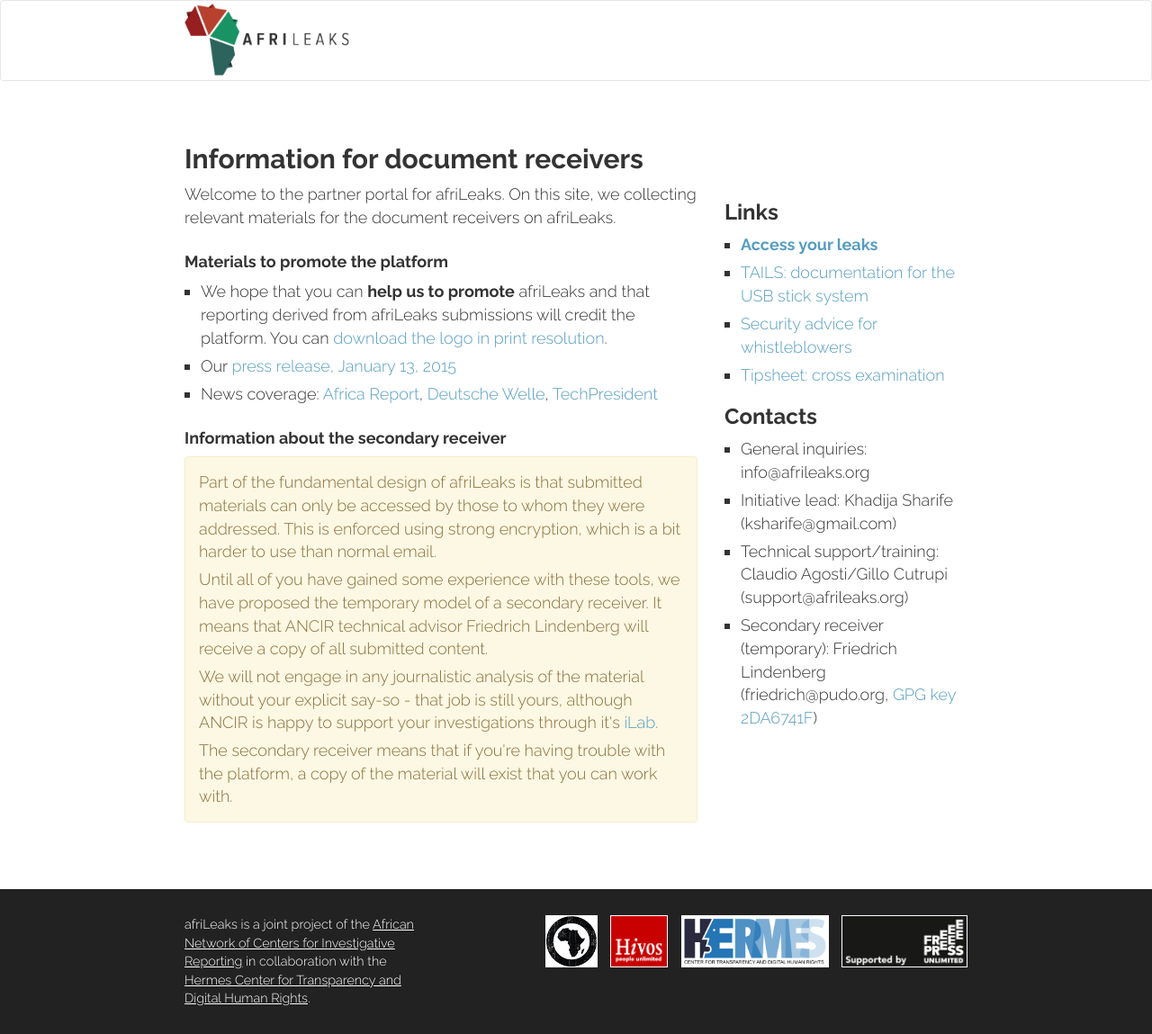
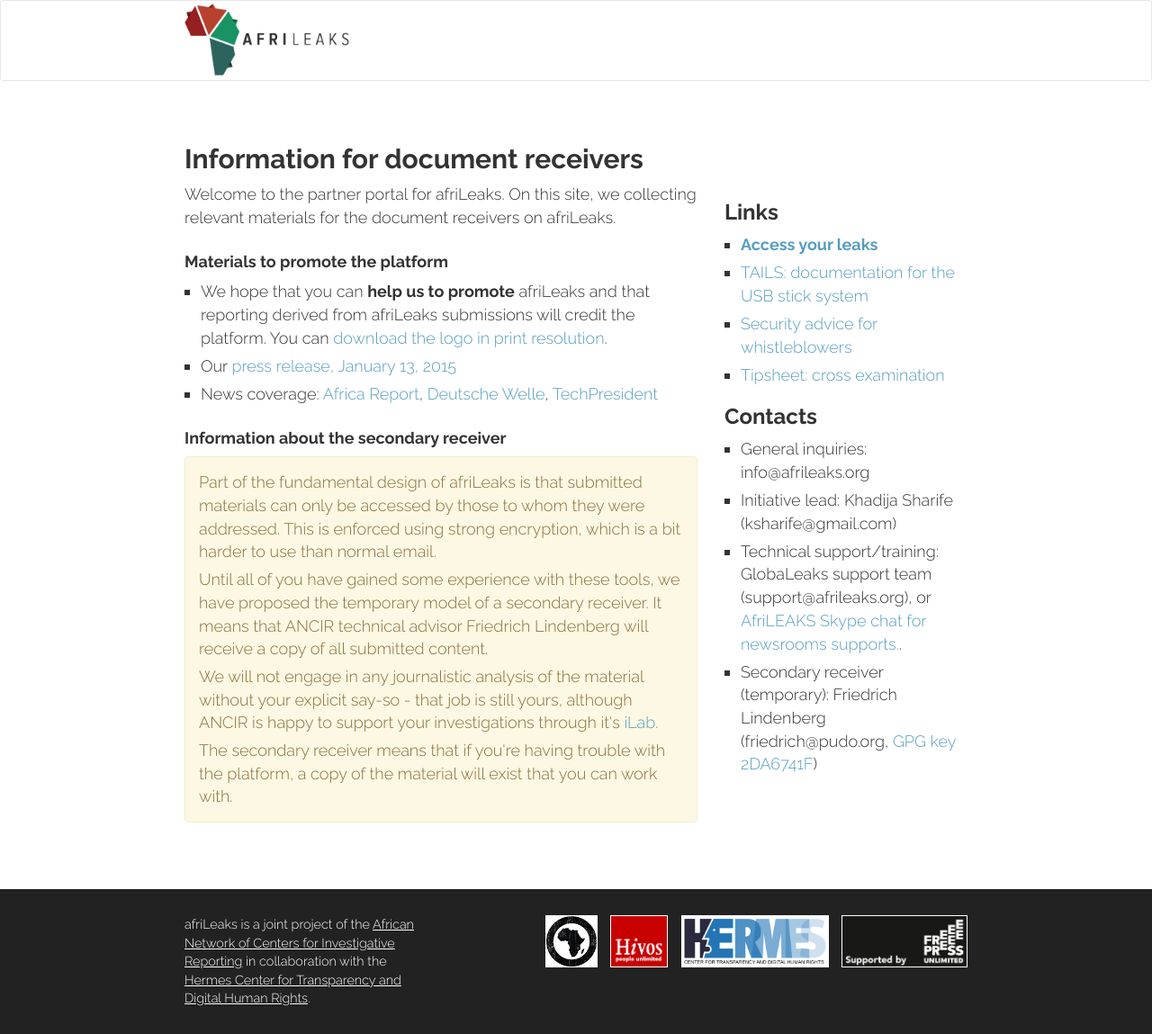
Before and after one commit to CodeForAfrica/afriLEAKS-website, a Jekyll site: the page built from partners/index.html, in a window 1280 px wide. Shown: the whole page at 90% size. Built offline with Jekyll 4.4.1, drawn with Linux system fonts in a browser that asks for light colours; nearby versions of some CDN libraries.

Commit message:
fixed https, add Skype support Chat

```diff
--- a/_includes/footer.html
+++ b/_includes/footer.html
@@ -4,7 +4,7 @@
   </div>
   <div class="col-md-8">
     <a href="https://www.freepressunlimited.org/en"><img src="/img/FPU.jpg"></a>
-    <a href="https://logioshermes.org/"><img src="/img/hermes.png"></a>
+    <a href="http://logioshermes.org/"><img src="/img/hermes.png"></a>
     <a href="https://www.hivos.org/"><img src="/img/hivos.png"></a>
     <a href="https://www.investigativecenters.org/"><img src="/img/ancir.png"></a>
   </div>
--- a/partners/index.html
+++ b/partners/index.html
@@ -72,7 +72,7 @@
       <!--li>Technical support: Claudio Agosti (claudio.agosti@logioshermes.org,
         <a href="https://keybase.io/vecna/key.asc">GPG key C6765430</a>) and
         Gillo Cutrupi (gillo@apps.globaleaks.org, <a href="https://pgp.mit.edu/pks/lookup?op=get&search=0x1E99B364BC170692">GPG key BC170692</a>)</li-->
-      <li>Technical support/training: Claudio Agosti/Gillo Cutrupi (support@afrileaks.org)</li>
+      <li>Technical support/training: GlobaLeaks support team (support@afrileaks.org), or <a href="skype:?chat&blob=PGDjUpXRGGFnA9281ffhdGR-FRqo3Q74iLMGnofxZGygMHYMxmLg2-Q6x5p-Dl3aeKucOmGAvhRl">AfriLEAKS Skype chat for newsrooms supports.</a>.</li>
       <li>Secondary receiver (temporary): Friedrich Lindenberg (friedrich@pudo.org,
         <a href="https://keybase.io/pudo/key.asc">GPG key 2DA6741F</a>)</li>
     </ul>
```
